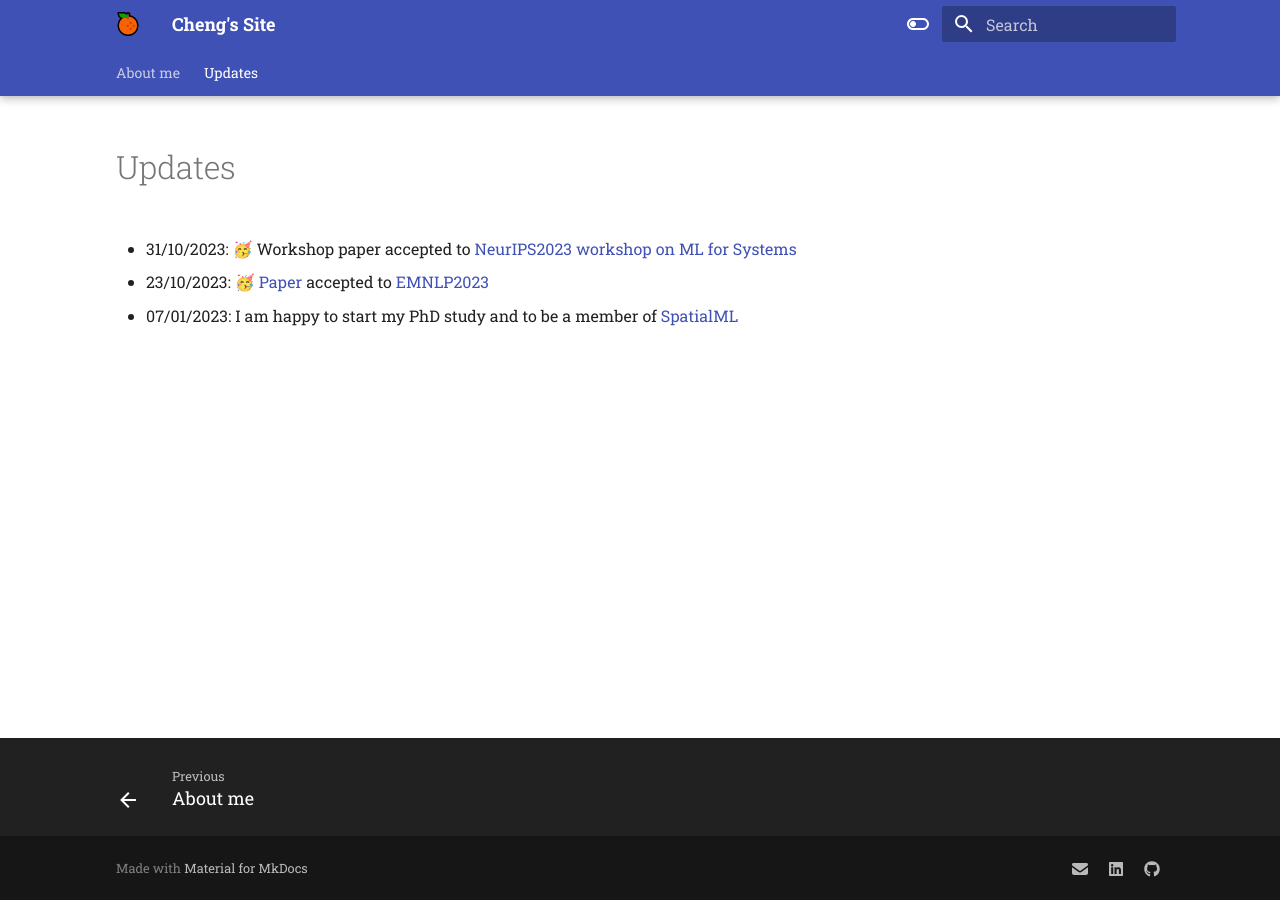
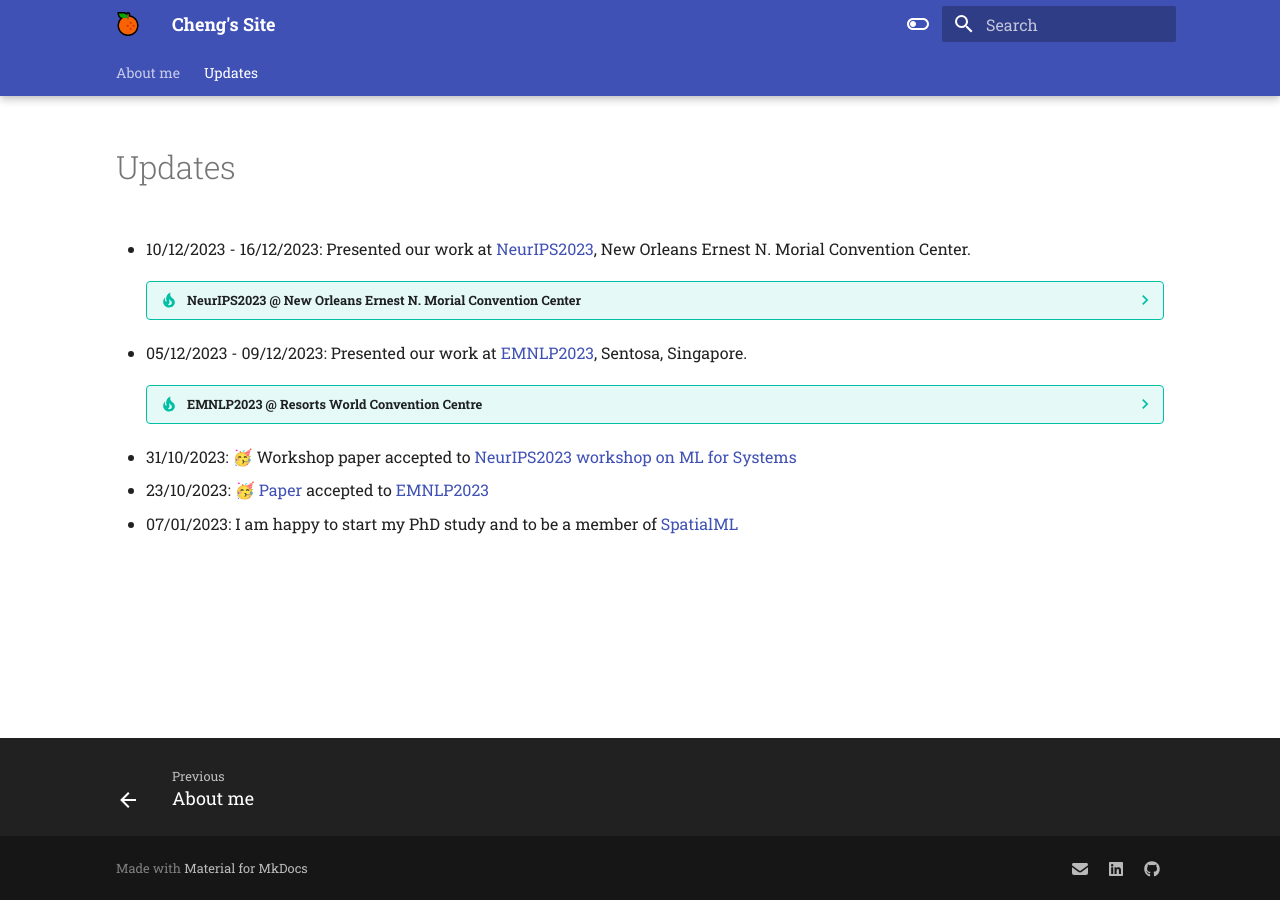
Before and after one commit to ChengZhang-98/blog, an MkDocs documentation site: the page built from docs/Updates/index.md, in a window 1280 px wide. Built offline with MkDocs 1.6.1 and Material for MkDocs 9.7.7, drawn with Linux system fonts in a browser that asks for light colours.

Commit message:
add neurips and emnlp updates & photos

```diff
--- a/docs/Updates/index.md
+++ b/docs/Updates/index.md
@@ -6,6 +6,20 @@
 
 # Updates
 
+- 10/12/2023 - 16/12/2023: Presented our work at [NeurIPS2023](https://neurips.cc/Conferences/2023/Dates), New Orleans Ernest N. Morial Convention Center.
+
+    ??? tip "NeurIPS2023 @ New Orleans Ernest N. Morial Convention Center"
+        | Convention Center | Badge | Xmas tree at Hotel |
+        |:-------------------------:|:-------------------------:|:-------------------------:|
+        |<figure markdown>![Image title](../assets/photos/neurips2023/p2.jpg){ width="400" }<figcaption></figcaption></figure>| <figure markdown>![Image title](../assets/photos/neurips2023/p1.jpg){ width="250" }<figcaption></figcaption></figure> | <figure markdown>![Image title](../assets/photos/neurips2023/p3.jpg){ width="250" }<figcaption></figcaption></figure> |
+
+- 05/12/2023 - 09/12/2023: Presented our work at [EMNLP2023](https://2023.emnlp.org/program/accepted_main_conference/), Sentosa, Singapore.
+
+    ??? tip "EMNLP2023 @ Resorts World Convention Centre"
+        | Convention Centre | Convention Centre | Resorts World |
+        |:-------------------------:|:-------------------------:|:-------------------------:|
+        |<figure markdown>![Image title](../assets/photos/emnlp2023/p1.jpg){ width="300" }<figcaption></figcaption></figure>| <figure markdown>![Image title](../assets/photos/emnlp2023/p2.jpg){ width="400" }<figcaption></figcaption></figure> |<figure markdown>![Image title](../assets/photos/emnlp2023/p3.jpg){ width="400" }<figcaption></figcaption></figure>|
+
 - 31/10/2023: 🥳 Workshop paper accepted to [NeurIPS2023 workshop on ML for Systems](<http://mlforsystems.org/>)
 
 - 23/10/2023: 🥳 [Paper](https://arxiv.org/pdf/2310.05079.pdf) accepted to [EMNLP2023](https://2023.emnlp.org/)
```
Also changed, not shown: docs/index.md (+1 -1 lines), docs/assets/photos/emnlp2023/p2.jpg (added), docs/assets/photos/neurips2023/p1.jpg (added), docs/assets/photos/neurips2023/p2.jpg (added), docs/assets/photos/neurips2023/p3.jpg (added), 2 other files.
